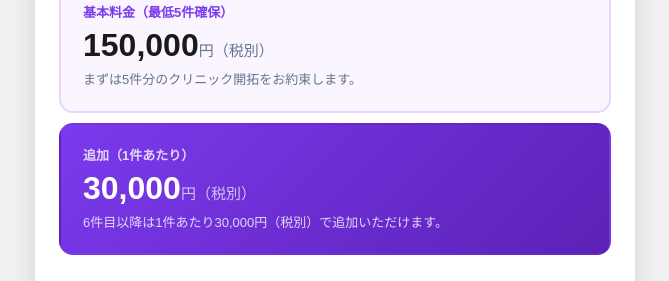
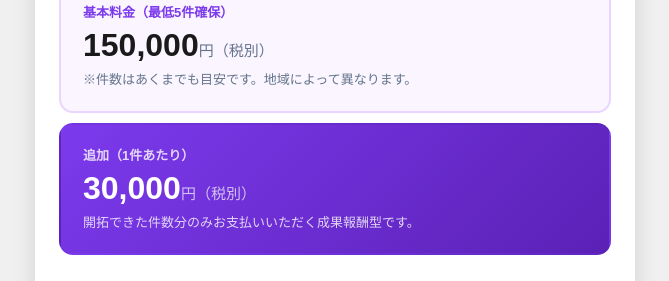
Before and after one commit to CAPCeLL/research-clinic, a plain HTML site: page index.html in a window 1280 px wide. Shown: the part 1853-2134 px from the top of the page, without its empty margins (305-974 px from the left). Drawn offline with Linux system fonts and the light colour scheme.

Commit message:
Update index.html

```diff
--- a/index.html
+++ b/index.html
@@ -402,12 +402,12 @@
       <div class="price-card">
         <div class="plan-name">基本料金（最低5件確保）</div>
         <div class="price-num">150,000<span>円（税別）</span></div>
-        <div class="price-desc">まずは5件分のクリニック開拓をお約束します。</div>
+        <div class="price-desc">※件数はあくまでも目安です。地域によって異なります。</div>
       </div>
       <div class="price-card featured">
         <div class="plan-name">追加（1件あたり）</div>
         <div class="price-num">30,000<span>円（税別）</span></div>
-        <div class="price-desc">6件目以降は1件あたり30,000円（税別）で追加いただけます。</div>
+        <div class="price-desc">開拓できた件数分のみお支払いいただく成果報酬型です。</div>
       </div>
     </div>
     <div class="cta-box">
```
